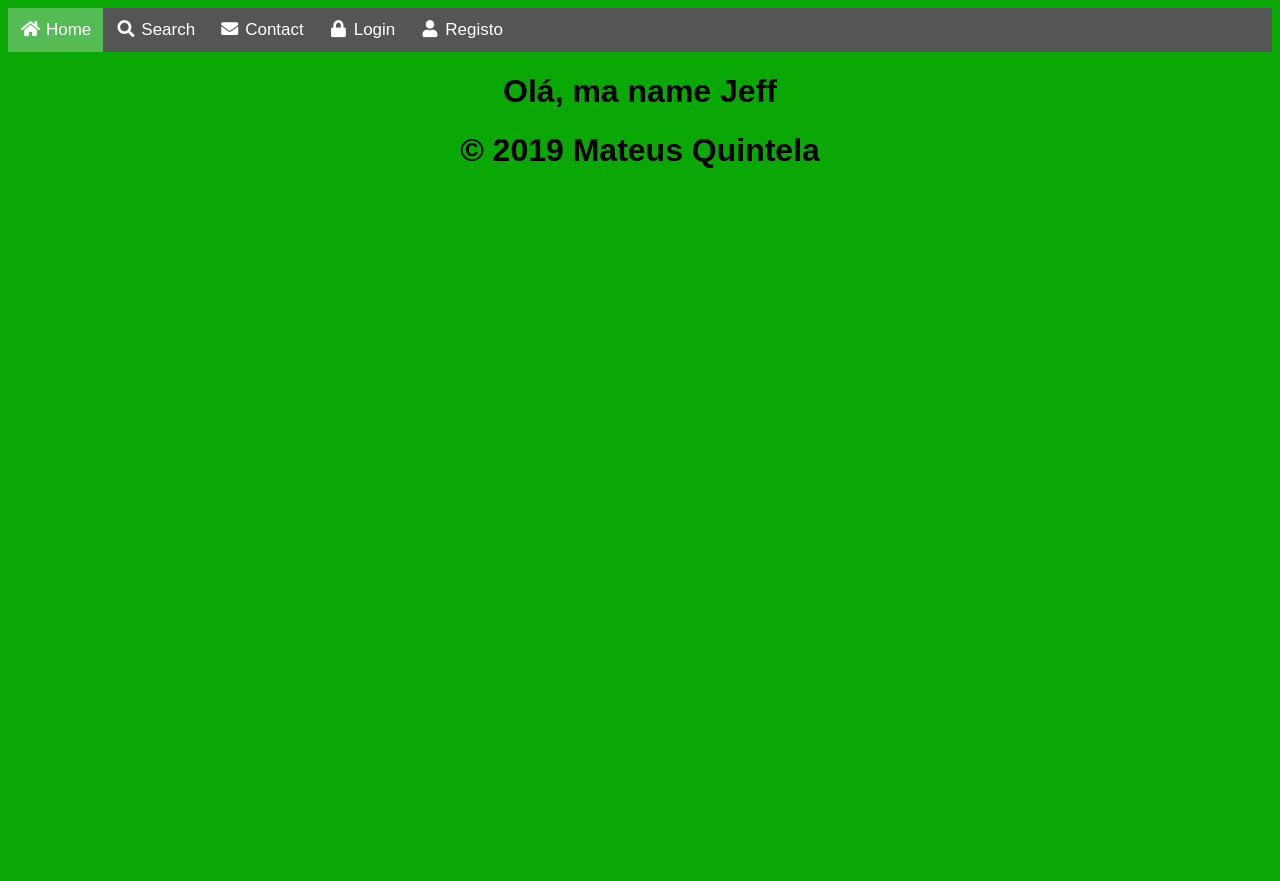
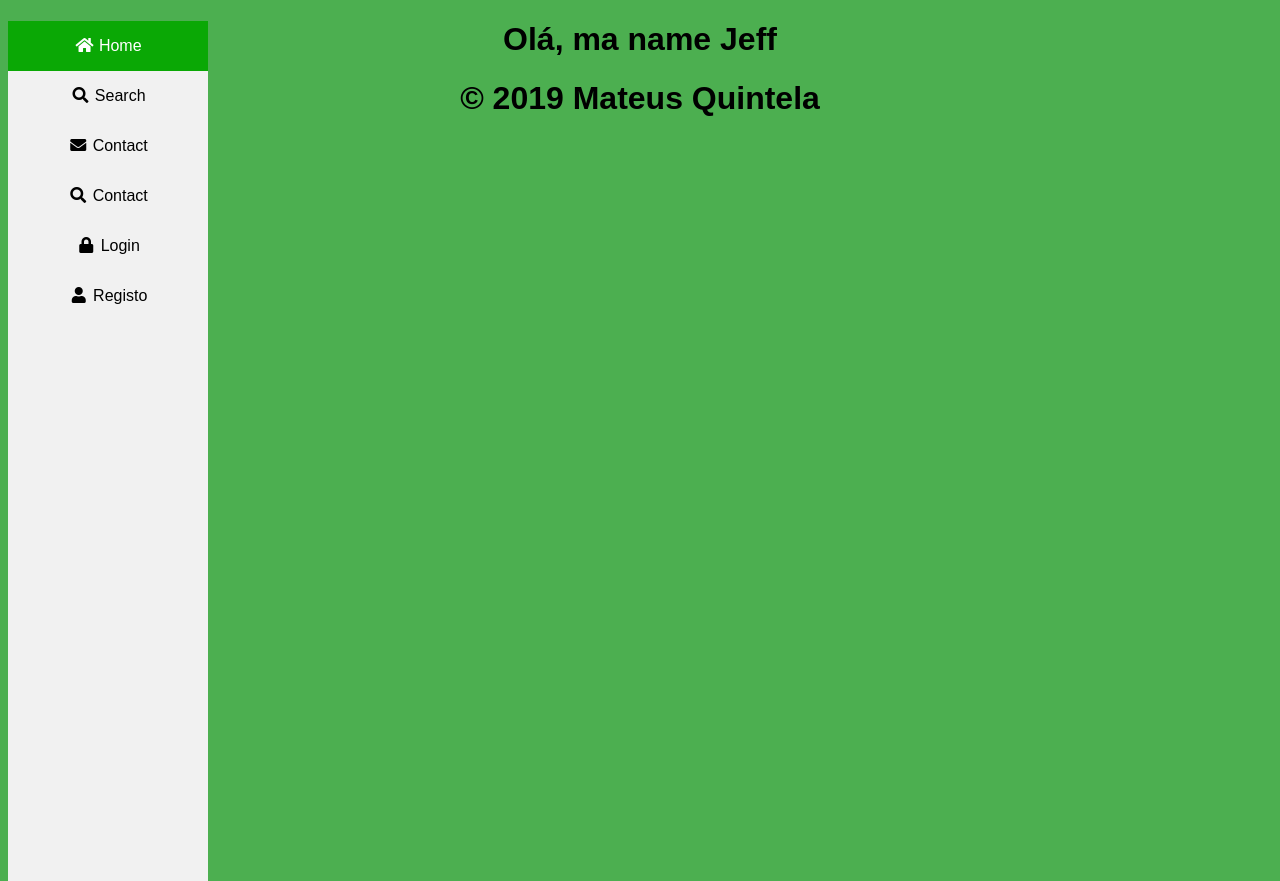
Before and after one commit to Mwrench/menus140516, a Flask app: page / in a window 1280 px wide. Run offline with Flask 2, Linux system fonts and the light colour scheme.

Commit message:
novo navbar

```diff
--- a/static/style.css
+++ b/static/style.css
@@ -1,5 +1,5 @@
 body {
-    background-color: #0aa805;
+    background-color: #4CAF50 ;
     font-family: Arial, Helvetica, sans-serif;
     text-align: center;
 }
@@ -53,62 +53,59 @@ td {
     vertical-align: bottom;
 }
 
-.navbar user {
-    float: right;
-    padding: 12px;
-    color: #ff8;
-    text-decoration: none;
-    font-size: 17px;
-    background-color: #000;
+/* The side navigation menu */
+.sidebar {
+  margin: 0;
+  padding: 0;
+  width: 200px;
+  background-color: #f1f1f1;
+  position: fixed;
+  height: 100%;
+  overflow: auto;
 }
 
-.navbar {
-    width: 100%;
-    background-color: #555;
-    overflow: auto;
+/* Sidebar links */
+.sidebar a {
+  display: block;
+  color: black;
+  padding: 16px;
+  text-decoration: none;
 }
 
-.navbar a {
-    float: left;
-    padding: 12px;
-    color: white;
-    text-decoration: none;
-    font-size: 17px;
+/* Active/current link */
+.sidebar a.active {
+  background-color: #0aa805;
+  color: white;
 }
 
-.navbar a:hover {
-    background-color: #000;
+/* Links on mouse-over */
+.sidebar a:hover:not(.active) {
+  background-color: #555;
+  color: white;
 }
 
-.active {
-    background-color: #5b5;
+/* Page content. The value of the margin-left property should match the value of the sidebar's width property */
+div.content {
+  margin-left: 200px;
+  padding: 1px 16px;
+  height: 1000px;
 }
 
-@media screen and (max-width: 500px) {
-    .navbar a {
-        float: none;
-    }
+/* On screens that are less than 700px wide, make the sidebar into a topbar */
+@media screen and (max-width: 700px) {
+  .sidebar {
+    width: 100%;
+    height: auto;
+    position: relative;
+  }
+  .sidebar a {float: left;}
+  div.content {margin-left: 0;}
 }
 
-.pagbar {
-    padding: 12px;
-    background-color: #555;
+/* On screens that are less than 400px, display the bar vertically, instead of horizontally */
+@media screen and (max-width: 400px) {
+  .sidebar a {
+    text-align: center;
+    float: none;
+  }
 }
-
-.pagbar a {
-    padding: 12px;
-    color: #39d;
-    text-decoration: none;
-    font-size: 14px;
-}
-
-.pagbar current {
-    padding: 12px;
-    color: #fff;
-    text-decoration: none;
-    font-size: 14px;
-}
-
-.pagbar a:hover {
-    background-color: #000;
-}
--- a/templates/layout.html
+++ b/templates/layout.html
@@ -14,14 +14,15 @@
 </head>
 <body>
 
-<div class="navbar">
+<!-- The sidebar -->
+<div class="sidebar">
     <a class="active" href="/"><i class="fa fa-fw fa-home"></i> Home</a>
     <a href="/p1"><i class="fa fa-fw fa-search"></i> Search</a>
     <a href="/p2"><i class="fa fa-fw fa-envelope"></i> Contact</a>
+    <a href="/p3"><i class="fa fa-fw fa-search"></i> Contact</a>
     <a href="/login"><i class="fa fa-fw fa-lock"></i> Login</a>
     <a href="/registo"><i class="fa fa-fw fa-user"></i> Registo</a>
 </div>
-
 
 {% block conteudo %}
 {% endblock %}
```
